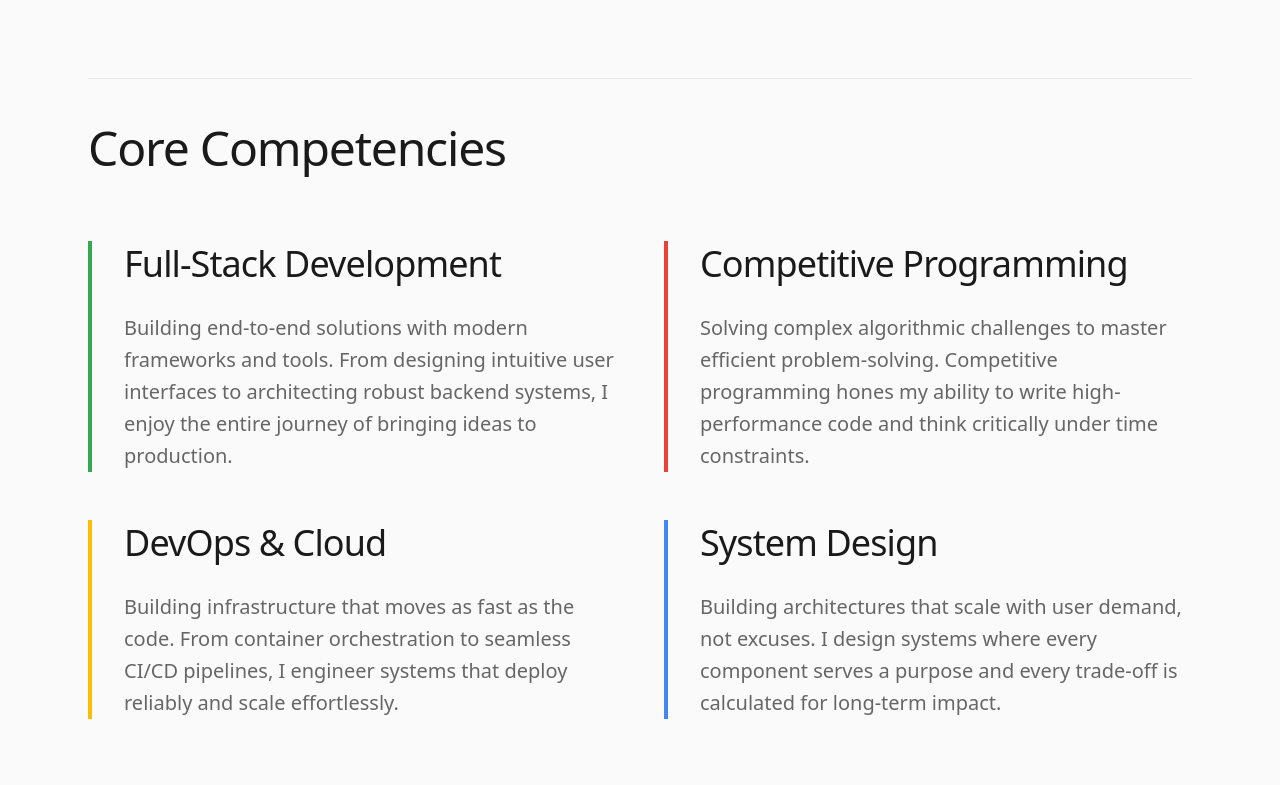
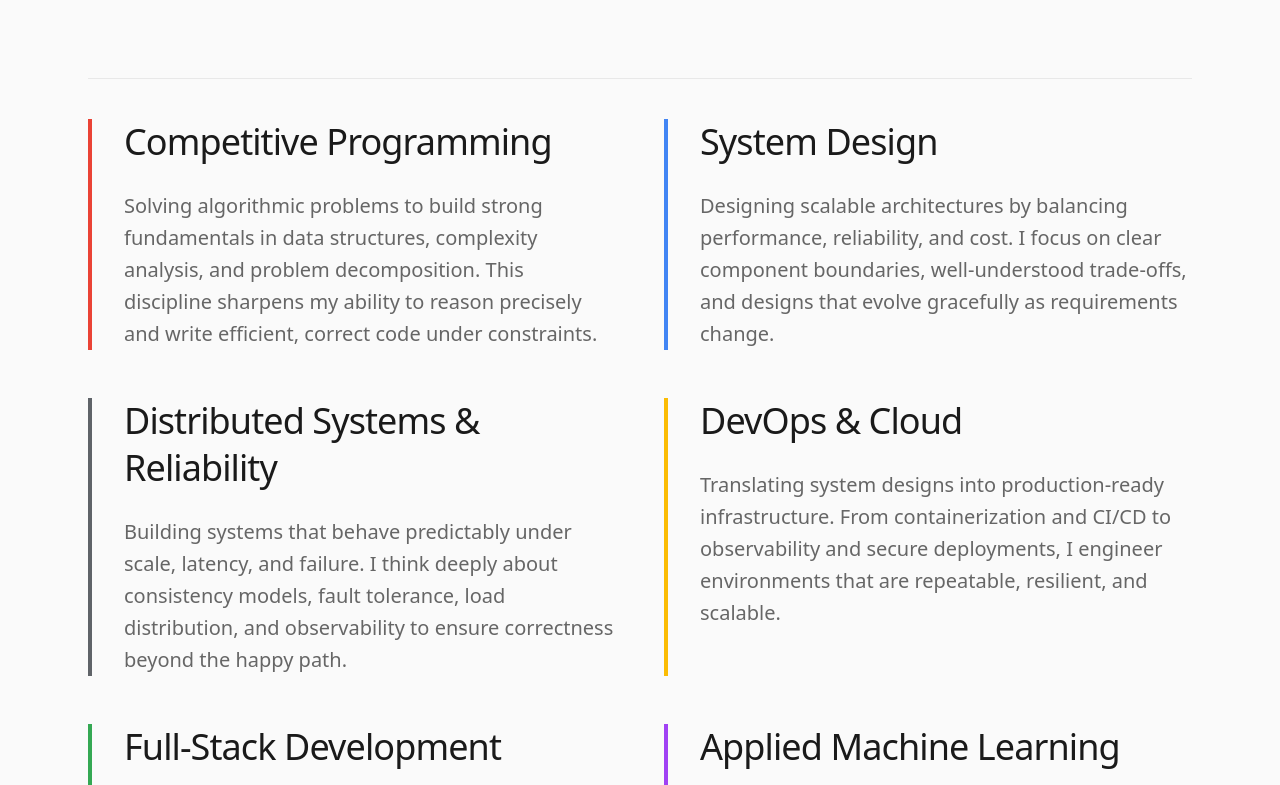
Before and after one commit to YHQZ1/portfolio, a React (Vite) app: page /about in a window 1280 px wide. Shown: the part 955-1740 px from the top of the page. Built offline with nearby package versions, Linux system fonts and the light colour scheme.

Commit message:
updated about section

```diff
--- a/src/pages/About.jsx
+++ b/src/pages/About.jsx
@@ -184,19 +184,108 @@ export default function About() {
             darkMode ? "bg-[#2a2a2a]" : "bg-[#e8e8e8]"
           } my-8 sm:my-10`}
         ></div>
-        <section id="core-competencies" className="mb-16 sm:mb-20">
-          <h2
-            className={`text-3xl sm:text-4xl md:text-5xl font-extralight mb-12 sm:mb-16 relative inline-block group ${
+        <div className="grid grid-cols-1 md:grid-cols-2 gap-8 sm:gap-10 md:gap-12">
+          {/* 1. Competitive Programming */}
+          <div
+            className={`border-l-4 pl-4 sm:pl-6 md:pl-8 ${
+              darkMode ? "border-[#f28b82]" : "border-[#ea4335]"
+            }`}
+          >
+            <h3
+              className={`text-2xl sm:text-3xl md:text-4xl font-light mb-4 sm:mb-6 ${
                 darkMode ? "text-[#f5f5f5]" : "text-[#1a1a1a]"
-            } tracking-tight leading-[1.2]`}
+              } tracking-tight leading-[1.3]`}
             >
-            Core Competencies
-            <span
-              className={`absolute bottom-0 left-0 w-0 h-0.5 bg-current transition-all duration-300 group-hover:w-full`}
-            ></span>
-          </h2>
+              Competitive Programming
+            </h3>
+            <p
+              className={`text-lg sm:text-xl leading-[1.6] ${
+                darkMode ? "text-[#888]" : "text-[#666]"
+              }`}
+            >
+              Solving algorithmic problems to build strong fundamentals in data
+              structures, complexity analysis, and problem decomposition. This
+              discipline sharpens my ability to reason precisely and write
+              efficient, correct code under constraints.
+            </p>
+          </div>
 
-          <div className="grid grid-cols-1 md:grid-cols-2 gap-8 sm:gap-10 md:gap-12">
+          {/* 2. System Design */}
+          <div
+            className={`border-l-4 pl-4 sm:pl-6 md:pl-8 ${
+              darkMode ? "border-[#8ab4f8]" : "border-[#4285f4]"
+            }`}
+          >
+            <h3
+              className={`text-2xl sm:text-3xl md:text-4xl font-light mb-4 sm:mb-6 ${
+                darkMode ? "text-[#f5f5f5]" : "text-[#1a1a1a]"
+              } tracking-tight leading-[1.3]`}
+            >
+              System Design
+            </h3>
+            <p
+              className={`text-lg sm:text-xl leading-[1.6] ${
+                darkMode ? "text-[#888]" : "text-[#666]"
+              }`}
+            >
+              Designing scalable architectures by balancing performance,
+              reliability, and cost. I focus on clear component boundaries,
+              well-understood trade-offs, and designs that evolve gracefully as
+              requirements change.
+            </p>
+          </div>
+
+          {/* 3. Distributed Systems & Reliability */}
+          <div
+            className={`border-l-4 pl-4 sm:pl-6 md:pl-8 ${
+              darkMode ? "border-[#9aa0a6]" : "border-[#5f6368]"
+            }`}
+          >
+            <h3
+              className={`text-2xl sm:text-3xl md:text-4xl font-light mb-4 sm:mb-6 ${
+                darkMode ? "text-[#f5f5f5]" : "text-[#1a1a1a]"
+              } tracking-tight leading-[1.3]`}
+            >
+              Distributed Systems & Reliability
+            </h3>
+            <p
+              className={`text-lg sm:text-xl leading-[1.6] ${
+                darkMode ? "text-[#888]" : "text-[#666]"
+              }`}
+            >
+              Building systems that behave predictably under scale, latency, and
+              failure. I think deeply about consistency models, fault tolerance,
+              load distribution, and observability to ensure correctness beyond
+              the happy path.
+            </p>
+          </div>
+
+          {/* 4. DevOps & Cloud */}
+          <div
+            className={`border-l-4 pl-4 sm:pl-6 md:pl-8 ${
+              darkMode ? "border-[#fdd663]" : "border-[#fbbc04]"
+            }`}
+          >
+            <h3
+              className={`text-2xl sm:text-3xl md:text-4xl font-light mb-4 sm:mb-6 ${
+                darkMode ? "text-[#f5f5f5]" : "text-[#1a1a1a]"
+              } tracking-tight leading-[1.3]`}
+            >
+              DevOps & Cloud
+            </h3>
+            <p
+              className={`text-lg sm:text-xl leading-[1.6] ${
+                darkMode ? "text-[#888]" : "text-[#666]"
+              }`}
+            >
+              Translating system designs into production-ready infrastructure.
+              From containerization and CI/CD to observability and secure
+              deployments, I engineer environments that are repeatable,
+              resilient, and scalable.
+            </p>
+          </div>
+
+          {/* 5. Full-Stack Development */}
           <div
             className={`border-l-4 pl-4 sm:pl-6 md:pl-8 ${
               darkMode ? "border-[#81c995]" : "border-[#34a853]"
@@ -214,16 +303,17 @@ export default function About() {
                 darkMode ? "text-[#888]" : "text-[#666]"
               }`}
             >
-                Building end-to-end solutions with modern frameworks and tools.
-                From designing intuitive user interfaces to architecting robust
-                backend systems, I enjoy the entire journey of bringing ideas to
-                production.
+              Building end-to-end applications with a strong emphasis on backend
+              correctness and clean interfaces. I enjoy turning system designs
+              into intuitive user-facing products that feel fast, reliable, and
+              cohesive.
             </p>
           </div>
 
+          {/* 6. Applied Machine Learning */}
           <div
             className={`border-l-4 pl-4 sm:pl-6 md:pl-8 ${
-                darkMode ? "border-[#f28b82]" : "border-[#ea4335]"
+              darkMode ? "border-[#c58af9]" : "border-[#a142f4]"
             }`}
           >
             <h3
@@ -231,67 +321,20 @@ export default function About() {
                 darkMode ? "text-[#f5f5f5]" : "text-[#1a1a1a]"
               } tracking-tight leading-[1.3]`}
             >
-                Competitive Programming
+              Applied Machine Learning
             </h3>
             <p
               className={`text-lg sm:text-xl leading-[1.6] ${
                 darkMode ? "text-[#888]" : "text-[#666]"
               }`}
             >
-                Solving complex algorithmic challenges to master efficient
-                problem-solving. Competitive programming hones my ability to
-                write high-performance code and think critically under time
-                constraints.
-              </p>
-            </div>
-
-            <div
-              className={`border-l-4 pl-4 sm:pl-6 md:pl-8 ${
-                darkMode ? "border-[#fdd663]" : "border-[#fbbc04]"
-              }`}
-            >
-              <h3
-                className={`text-2xl sm:text-3xl md:text-4xl font-light mb-4 sm:mb-6 ${
-                  darkMode ? "text-[#f5f5f5]" : "text-[#1a1a1a]"
-                } tracking-tight leading-[1.3]`}
-              >
-                DevOps & Cloud
-              </h3>
-              <p
-                className={`text-lg sm:text-xl leading-[1.6] ${
-                  darkMode ? "text-[#888]" : "text-[#666]"
-                }`}
-              >
-                Building infrastructure that moves as fast as the code. From
-                container orchestration to seamless CI/CD pipelines, I engineer
-                systems that deploy reliably and scale effortlessly.
-              </p>
-            </div>
-
-            <div
-              className={`border-l-4 pl-4 sm:pl-6 md:pl-8 ${
-                darkMode ? "border-[#8ab4f8]" : "border-[#4285f4]"
-              }`}
-            >
-              <h3
-                className={`text-2xl sm:text-3xl md:text-4xl font-light mb-4 sm:mb-6 ${
-                  darkMode ? "text-[#f5f5f5]" : "text-[#1a1a1a]"
-                } tracking-tight leading-[1.3]`}
-              >
-                System Design
-              </h3>
-              <p
-                className={`text-lg sm:text-xl leading-[1.6] ${
-                  darkMode ? "text-[#888]" : "text-[#666]"
-                }`}
-              >
-                Building architectures that scale with user demand, not excuses.
-                I design systems where every component serves a purpose and
-                every trade-off is calculated for long-term impact.
+              Applying machine learning where it meaningfully augments systems.
+              From data preprocessing and model training to evaluation and
+              deployment, I focus on ML workflows that are reproducible,
+              interpretable, and production-aware.
             </p>
           </div>
         </div>
-        </section>
 
         <div
           className={`w-full h-px ${
```
Lines whose indentation alone changed are shown as unchanged.
